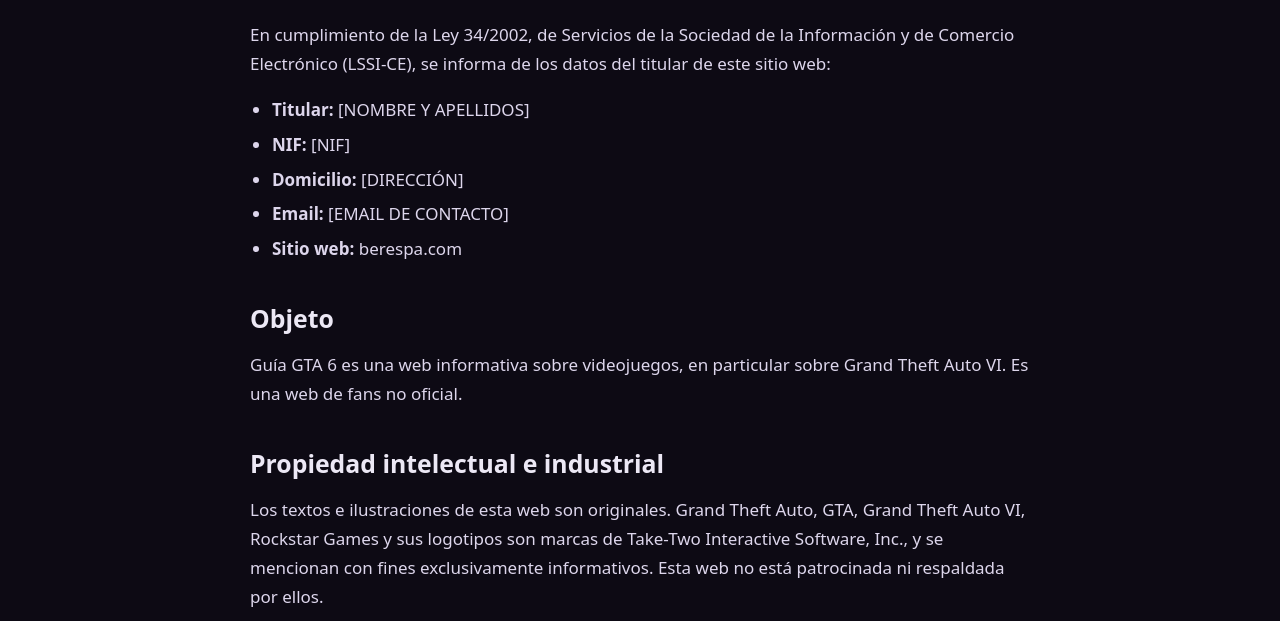
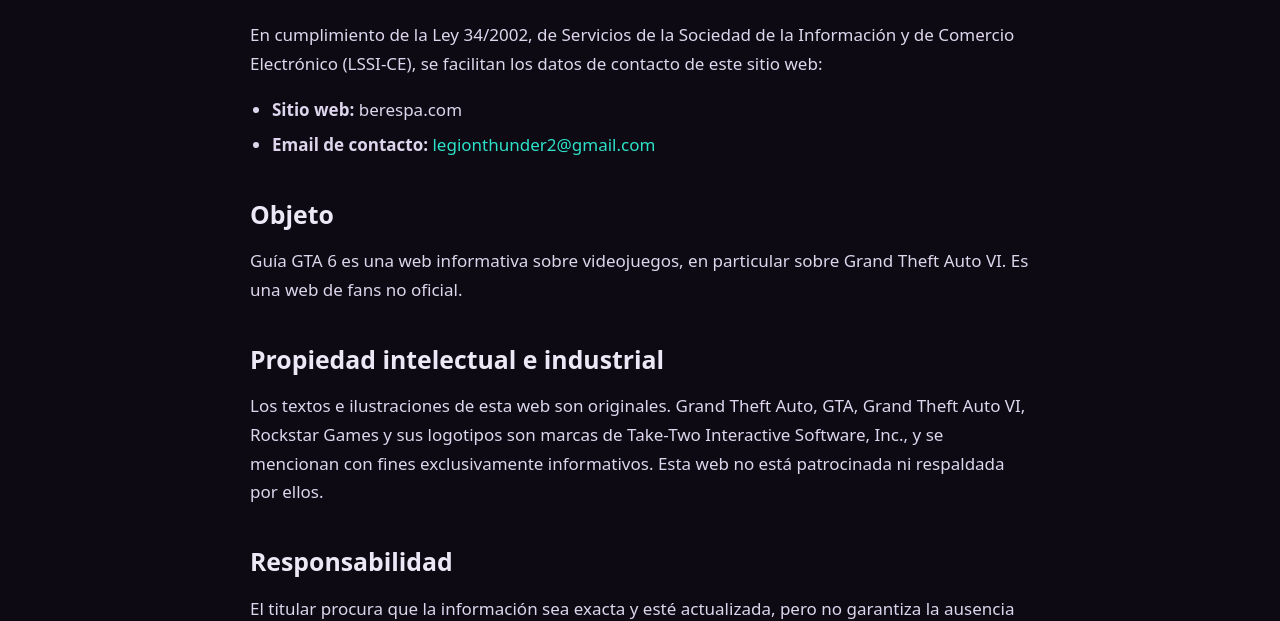
Before and after one commit to bervanai/gta6-web, a plain HTML site: page aviso-legal/index.html in a window 1280 px wide. Shown: the part 181-802 px from the top of the page. Drawn offline with Linux system fonts and the light colour scheme.

Commit message:
Páginas legales completas con email de contacto

```diff
--- a/aviso-legal/index.html
+++ b/aviso-legal/index.html
@@ -34,9 +34,8 @@
 </div></header>
 <main id="main">
 <div class="wrap" style="max-width:820px;padding:30px 20px 60px"><h1 style="font-size:2.2rem">Aviso legal</h1><div class="prose">
-<p>En cumplimiento de la Ley 34/2002, de Servicios de la Sociedad de la Información y de Comercio Electrónico (LSSI-CE), se informa de los datos del titular de este sitio web:</p>
-<ul><li><strong>Titular:</strong> [NOMBRE Y APELLIDOS]</li><li><strong>NIF:</strong> [NIF]</li>
-<li><strong>Domicilio:</strong> [DIRECCIÓN]</li><li><strong>Email:</strong> [EMAIL DE CONTACTO]</li><li><strong>Sitio web:</strong> berespa.com</li></ul>
+<p>En cumplimiento de la Ley 34/2002, de Servicios de la Sociedad de la Información y de Comercio Electrónico (LSSI-CE), se facilitan los datos de contacto de este sitio web:</p>
+<ul><li><strong>Sitio web:</strong> berespa.com</li><li><strong>Email de contacto:</strong> <a href="mailto:legionthunder2@gmail.com">legionthunder2@gmail.com</a></li></ul>
 <h2>Objeto</h2><p>Guía GTA 6 es una web informativa sobre videojuegos, en particular sobre Grand Theft Auto VI. Es una web de fans no oficial.</p>
 <h2>Propiedad intelectual e industrial</h2><p>Los textos e ilustraciones de esta web son originales. Grand Theft Auto, GTA, Grand Theft Auto VI, Rockstar Games y sus logotipos son marcas de Take-Two Interactive Software, Inc., y se mencionan con fines exclusivamente informativos. Esta web no está patrocinada ni respaldada por ellos.</p>
 <h2>Responsabilidad</h2><p>El titular procura que la información sea exacta y esté actualizada, pero no garantiza la ausencia de errores ni se responsabiliza de los contenidos de webs enlazadas.</p>
```
Also changed, not shown: contacto/index.html (+2 -1 lines), privacidad/index.html (+2 -2 lines).
